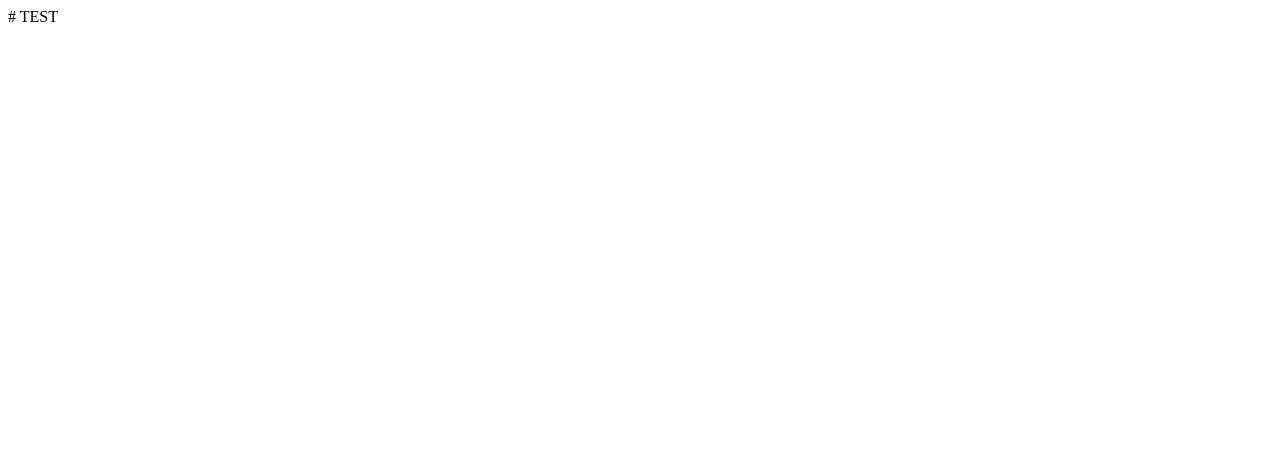
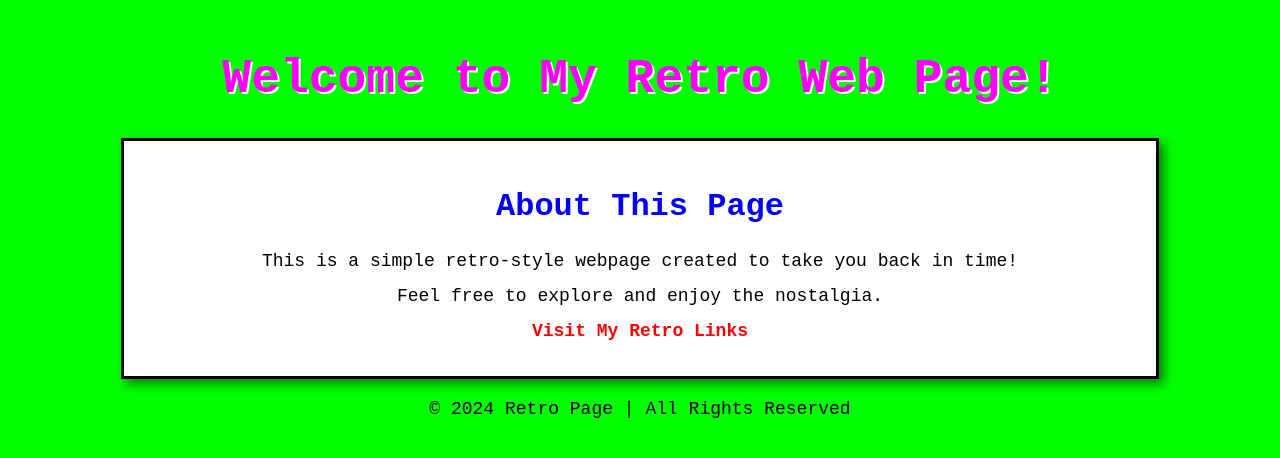
Before and after one commit to clundstedt225/temp.github.io, a plain HTML site: page index.html in a window 1280 px wide. Drawn offline with Linux system fonts and the light colour scheme.

Commit message:
Update index.html

```diff
--- a/index.html
+++ b/index.html
@@ -1 +1,59 @@
-# TEST
+<!DOCTYPE html>
+<html lang="en">
+<head>
+    <meta charset="UTF-8">
+    <meta name="viewport" content="width=device-width, initial-scale=1.0">
+    <title>Retro Web Page</title>
+    <style>
+        body {
+            background-color: #00ff00; /* Bright green background */
+            font-family: 'Courier New', Courier, monospace;
+            color: #000;
+            text-align: center;
+            margin: 0;
+            padding: 20px;
+        }
+        h1 {
+            color: #ff00ff; /* Magenta */
+            font-size: 48px;
+            text-shadow: 2px 2px #fff; /* White shadow */
+        }
+        h2 {
+            color: #0000ff; /* Blue */
+            font-size: 32px;
+        }
+        p {
+            font-size: 18px;
+            margin: 15px 0;
+        }
+        a {
+            color: #ff0000; /* Red */
+            text-decoration: none;
+            font-weight: bold;
+        }
+        a:hover {
+            text-decoration: underline;
+        }
+        .retro-box {
+            border: 3px solid #000;
+            padding: 20px;
+            margin: 20px auto;
+            width: 80%;
+            background-color: #fff;
+            box-shadow: 5px 5px 10px rgba(0, 0, 0, 0.5);
+        }
+    </style>
+</head>
+<body>
+    <h1>Welcome to My Retro Web Page!</h1>
+    <div class="retro-box">
+        <h2>About This Page</h2>
+        <p>This is a simple retro-style webpage created to take you back in time!</p>
+        <p>Feel free to explore and enjoy the nostalgia.</p>
+        <p><a href="https://example.com">Visit My Retro Links</a></p>
+    </div>
+    <footer>
+        <p>© 2024 Retro Page | All Rights Reserved</p>
+    </footer>
+</body>
+</html>
```
